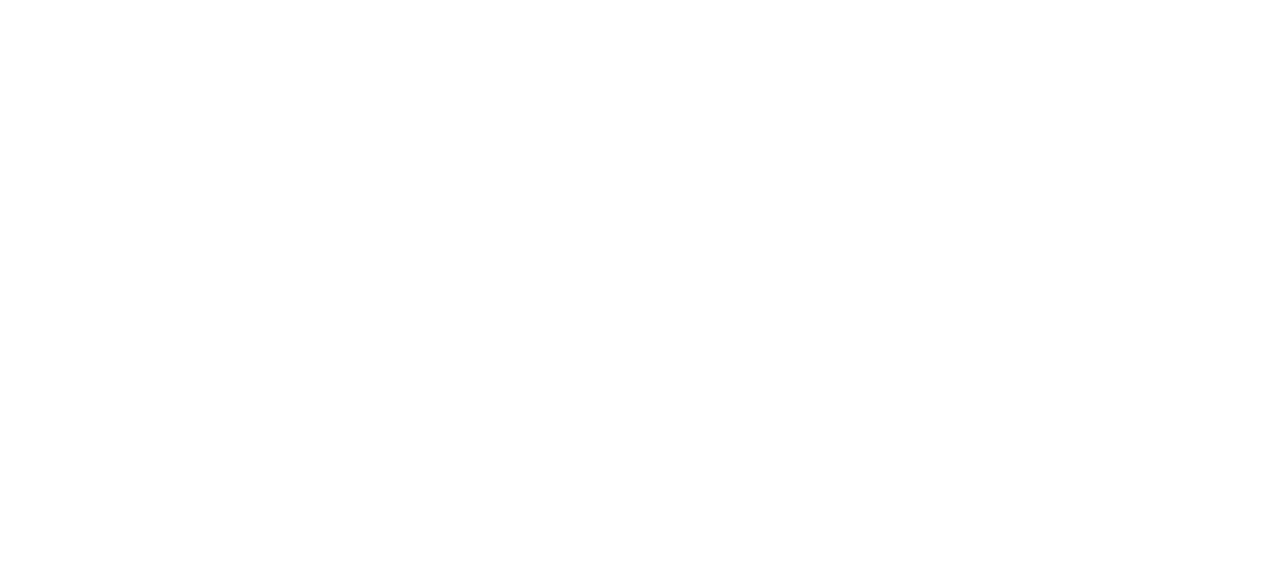
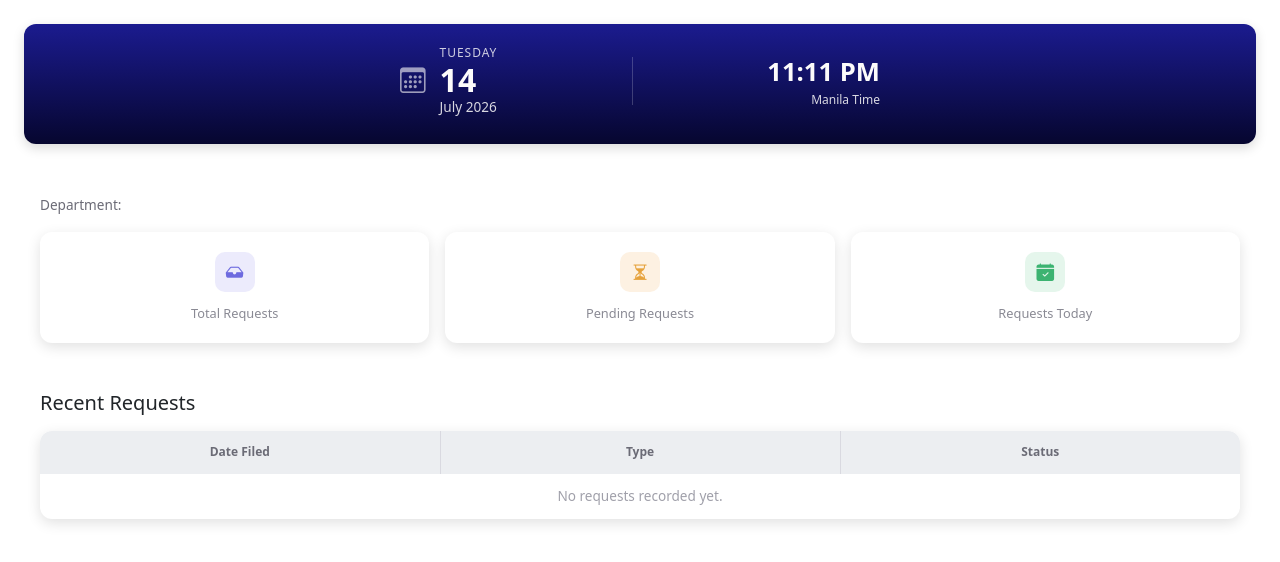
Before and after one commit to bsit5012025/rc-osd-web, a React (Vite) app: page /depthead/dashboard in a window 1280 px wide. Before the commit this address had no page. Shown: the top 562 px of the page. Built offline with nearby package versions, Linux system fonts and the light colour scheme.

Commit message:
Create UI for Request Tab for Dept Head (#16)

```diff
--- a/src/App.tsx
+++ b/src/App.tsx
@@ -5,6 +5,7 @@
 import DashboardPage from "./pages/student/dashboard/dashboardPage";
 import ProfilePage from "./pages/student/profile/profilePage";
 import FileAppealPage from "./pages/student/appeal/fileAppealPage";
+import DeptHeadDashboardPage from "./pages/deptHead/dashboard/deptHeadDashboardPage";
 
 
 function App() {
@@ -40,6 +41,10 @@
                     path="/appeals/file"
                     element={<FileAppealPage />}
                 />
+                <Route
+                    path="/depthead/dashboard"
+                    element={<DeptHeadDashboardPage />}
+                />
 
             </Routes>
         </BrowserRouter>
--- /dev/null
+++ b/src/pages/deptHead/dashboard/deptHeadDashboardPage.css
@@ -0,0 +1,161 @@
+.depthead-dashboard-page {
+    width: 100%;
+    min-height: 100vh;
+    overflow-x: hidden;
+    padding-bottom: 40px;
+}
+
+.depthead-dashboard-content {
+    width: 100%;
+    max-width: 1200px;
+    margin: 0 auto;
+}
+
+.depthead-datetime {
+    display: flex;
+    align-items: center;
+    justify-content: space-between;
+    height: 100%;
+    max-width: 480px;
+    margin: 0 auto;
+    gap: 20px;
+}
+
+.depthead-date-block {
+    display: flex;
+    align-items: center;
+    gap: 14px;
+}
+
+.depthead-date-icon {
+    font-size: 1.6rem;
+    opacity: 0.6;
+}
+
+.depthead-divider {
+    width: 1px;
+    height: 48px;
+    background: rgba(255, 255, 255, 0.2);
+    flex-shrink: 0;
+}
+
+.depthead-day-label {
+    font-size: 0.75rem;
+    letter-spacing: 0.08em;
+    opacity: 0.8;
+}
+
+.depthead-day-number {
+    font-size: 2rem;
+    font-weight: 700;
+    line-height: 1.1;
+}
+
+.depthead-date-full {
+    font-size: 0.85rem;
+    opacity: 0.85;
+}
+
+.depthead-time-block {
+    text-align: right;
+}
+
+.depthead-time {
+    font-size: 1.6rem;
+    font-weight: 700;
+}
+
+.depthead-time-zone {
+    font-size: 0.75rem;
+    opacity: 0.85;
+}
+
+.depthead-department-label {
+    font-size: 0.85rem;
+    color: #6b6b76;
+}
+
+.stats-row {
+    display: flex;
+    flex-wrap: wrap;
+    gap: 16px;
+}
+
+.dashboard-section {
+    background: #fff;
+    border-radius: 12px;
+    padding: 20px;
+    box-shadow: 0 4px 14px rgba(0, 0, 0, 0.12);
+}
+
+.dashboard-section h5 {
+    font-weight: 700;
+}
+
+.recent-requests-scroll {
+    max-height: 480px;
+    overflow-y: auto;
+    overflow-x: auto;
+}
+
+.recent-requests-table {
+    width: 100%;
+    min-width: 520px;
+    border-collapse: collapse;
+    table-layout: fixed;
+}
+
+.recent-requests-table th {
+    background: #eceef1;
+    color: #6b6b76;
+    font-size: 0.75rem;
+    font-weight: 600;
+    text-align: center;
+    padding: 12px 8px;
+    border-right: 1px solid #d9d9e0;
+}
+
+.recent-requests-table th:first-child {
+    border-top-left-radius: 12px;
+}
+
+.recent-requests-table th:last-child {
+    border-right: none;
+    border-top-right-radius: 12px;
+}
+
+.recent-requests-table td {
+    text-align: center;
+    font-size: 0.85rem;
+    padding: 12px 8px;
+    border-top: 1px solid #eceef1;
+}
+
+.recent-requests-empty {
+    text-align: center;
+    color: #a0a0aa;
+    font-size: 0.85rem;
+    padding: 32px 8px;
+}
+
+
+@media (max-width: 576px) {
+
+    .depthead-day-number {
+        font-size: 1.6rem;
+    }
+
+    .depthead-time {
+        font-size: 1.3rem;
+    }
+
+    .depthead-dashboard-content h2 {
+        font-size: 22px;
+    }
+
+    .recent-requests-table th,
+    .recent-requests-table td {
+        font-size: 0.7rem;
+        padding: 8px 4px;
+    }
+}
--- /dev/null
+++ b/src/pages/deptHead/dashboard/deptHeadDashboardPage.tsx
@@ -0,0 +1,148 @@
+import { useState } from "react";
+import TopBar from "../../../components/navigation/TopBar";
+import StatCard from "../../../components/cards/StatCard";
+import "./deptHeadDashboardPage.css";
+
+interface DashboardStat {
+    icon: string;
+    iconColor: string;
+    iconBg: string;
+    value: number | string;
+    label: string;
+}
+
+type RequestScope = "Individual" | "Section" | "Batch";
+
+interface RecentRequest {
+    id: string;
+    dateFiled: string;
+    type: RequestScope;
+    status: string;
+}
+
+function DeptHeadDashboardPage() {
+
+    // TODO: replace with the department head's actual department name from auth/session
+    const [departmentName] = useState("");
+
+    // TODO: replace with real counts from API, scoped to this department only
+    const [stats] = useState<DashboardStat[]>([
+        {
+            icon: "bi-inbox-fill",
+            iconColor: "#6d6adf",
+            iconBg: "#ecebfc",
+            value: "",
+            label: "Total Requests",
+        },
+        {
+            icon: "bi-hourglass-split",
+            iconColor: "#e6a23c",
+            iconBg: "#fdf1e2",
+            value: "",
+            label: "Pending Requests",
+        },
+        {
+            icon: "bi-calendar-check-fill",
+            iconColor: "#3cb371",
+            iconBg: "#e5f6ec",
+            value: "",
+            label: "Requests Today",
+        },
+    ]);
+
+    // TODO: replace with real recent requests from API, scoped to this department only
+    const [recentRequests] = useState<RecentRequest[]>([]);
+
+    return (
+        <div className="depthead-dashboard-page">
+
+            <div className="container-fluid px-3 px-md-4 py-3 py-md-4">
+
+                <TopBar>
+                    <div className="depthead-datetime">
+
+                        <div className="depthead-date-block">
+                            <i className="bi bi-calendar3 depthead-date-icon"></i>
+                            <div>
+                                <div className="depthead-day-label">TUESDAY</div>
+                                <div className="depthead-day-number">14</div>
+                                <div className="depthead-date-full">July 2026</div>
+                            </div>
+                        </div>
+
+                        <div className="depthead-divider"></div>
+
+                        <div className="depthead-time-block">
+                            <div className="depthead-time">11:11 PM</div>
+                            <div className="depthead-time-zone">Manila Time</div>
+                        </div>
+
+                    </div>
+                </TopBar>
+
+                <main className="depthead-dashboard-content">
+
+                    <div className="mt-4 mt-md-5 mb-2">
+                        <span className="depthead-department-label">
+                            Department: <strong>{departmentName}</strong>
+                        </span>
+                    </div>
+
+
+                    <div className="stats-row mt-3 mb-4 mb-md-5">
+                        {stats.map((stat) => (
+                            <StatCard
+                                key={stat.label}
+                                icon={stat.icon}
+                                iconColor={stat.iconColor}
+                                iconBg={stat.iconBg}
+                                value={stat.value}
+                                label={stat.label}
+                            />
+                        ))}
+                    </div>
+
+
+                    <div className="mb-4">
+                        <h5 className="mb-3">Recent Requests</h5>
+
+                        <div className="dashboard-section p-0">
+                            <div className="recent-requests-scroll">
+                                <table className="recent-requests-table">
+                                    <thead>
+                                        <tr>
+                                            <th>Date Filed</th>
+                                            <th>Type</th>
+                                            <th>Status</th>
+                                        </tr>
+                                    </thead>
+                                    <tbody>
+                                        {recentRequests.length === 0 && (
+                                            <tr>
+                                                <td colSpan={3} className="recent-requests-empty">
+                                                    No requests recorded yet.
+                                                </td>
+                                            </tr>
+                                        )}
+                                        {recentRequests.map((req) => (
+                                            <tr key={req.id}>
+                                                <td>{req.dateFiled}</td>
+                                                <td>{req.type}</td>
+                                                <td>{req.status}</td>
+                                            </tr>
+                                        ))}
+                                    </tbody>
+                                </table>
+                            </div>
+                        </div>
+                    </div>
+
+                </main>
+
+            </div>
+
+        </div>
+    );
+}
+
+export default DeptHeadDashboardPage;
```
